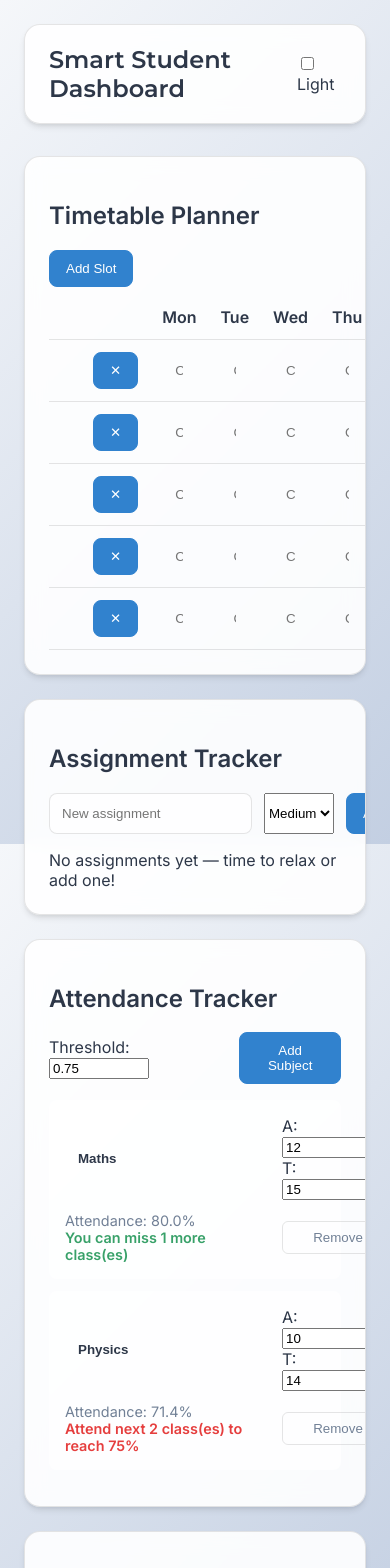
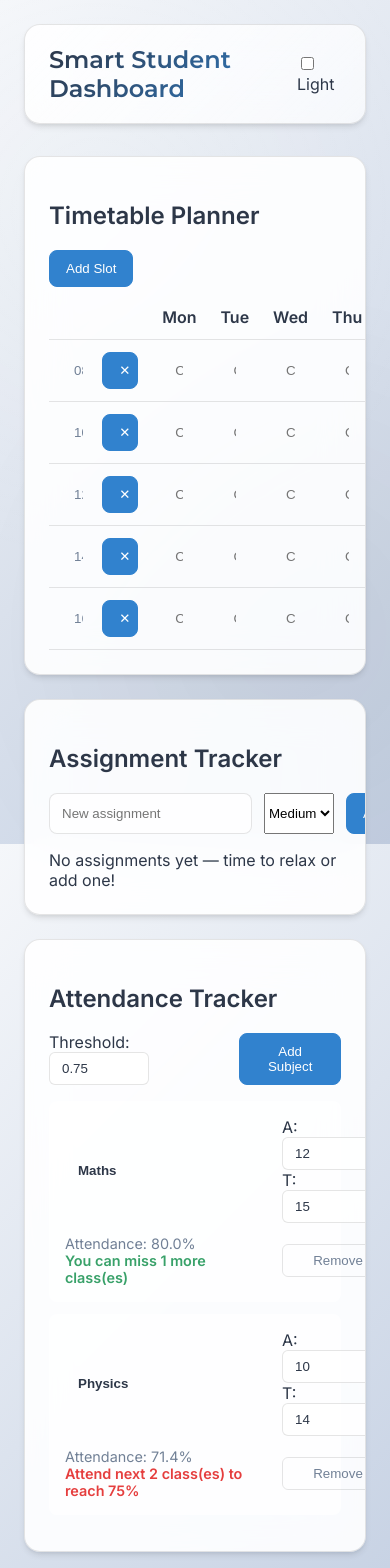
Before and after one commit to lochanbr/student-dashboard, a React (Vite) app: page / in a window 390 px wide. Shown: the top 1568 px of the page. Built offline with nearby package versions, Linux system fonts and the light colour scheme.

Commit message:
improve in css

```diff
--- a/src/styles.css
+++ b/src/styles.css
@@ -1,4 +1,34 @@
 @import url('https://fonts.googleapis.com/css2?family=Montserrat:wght@400;600;700&family=Inter:wght@400;500;600&display=swap');
+
+/* Keyframe animations */
+@keyframes fadeInUp {
+  from {
+    opacity: 0;
+    transform: translateY(20px);
+  }
+  to {
+    opacity: 1;
+    transform: translateY(0);
+  }
+}
+
+@keyframes pulse {
+  0%, 100% {
+    transform: scale(1);
+  }
+  50% {
+    transform: scale(1.05);
+  }
+}
+
+@keyframes shimmer {
+  0% {
+    background-position: -200% 0;
+  }
+  100% {
+    background-position: 200% 0;
+  }
+}
 
 /* Ensure all form controls are interactable and visible */
 input, select, textarea, button {
@@ -12,6 +42,8 @@ button { cursor: pointer; }
 :root {
   --bg: #ffffff;
   --bg-gradient: linear-gradient(135deg, #f5f7fa 0%, #c3cfe2 100%);
+  --bg-pattern: radial-gradient(circle at 25% 25%, rgba(255, 255, 255, 0.1) 0%, transparent 50%),
+                radial-gradient(circle at 75% 75%, rgba(0, 0, 0, 0.05) 0%, transparent 50%);
   --card: rgba(255, 255, 255, 0.9);
   --glass: rgba(255, 255, 255, 0.7);
   --text: #2d3748;
@@ -20,11 +52,16 @@ button { cursor: pointer; }
   --border: rgba(0, 0, 0, 0.1);
   --shadow: 0 4px 6px -1px rgba(0, 0, 0, 0.1), 0 2px 4px -1px rgba(0, 0, 0, 0.06);
   --hover-shadow: 0 10px 15px -3px rgba(0, 0, 0, 0.1), 0 4px 6px -2px rgba(0, 0, 0, 0.05);
+  --animation-duration: 0.3s;
+  --animation-timing: ease;
+  --entrance-delay: 0.1s;
 }
 
 :root.dark {
   --bg: #1a202c;
   --bg-gradient: linear-gradient(135deg, #2d3748 0%, #4a5568 100%);
+  --bg-pattern: radial-gradient(circle at 25% 25%, rgba(255, 255, 255, 0.03) 0%, transparent 50%),
+                radial-gradient(circle at 75% 75%, rgba(0, 0, 0, 0.1) 0%, transparent 50%);
   --card: rgba(255, 255, 255, 0.05);
   --glass: rgba(255, 255, 255, 0.08);
   --text: #f7fafc;
@@ -41,10 +78,23 @@ body{
   margin:0;
   font-family: 'Inter', sans-serif;
   background: var(--bg-gradient);
+  background-attachment: fixed;
   color: var(--text);
   padding:24px;
   min-height: 100vh;
-  transition: background 0.3s ease, color 0.3s ease;
+  transition: background var(--animation-duration) var(--animation-timing), color var(--animation-duration) var(--animation-timing);
+  position: relative;
+}
+body::before {
+  content: '';
+  position: fixed;
+  top: 0;
+  left: 0;
+  width: 100%;
+  height: 100%;
+  background: var(--bg-pattern);
+  pointer-events: none;
+  z-index: -1;
 }
 
 .app-header{
@@ -53,21 +103,27 @@ body{
   align-items:center;
   margin-bottom:32px;
   padding:20px 24px;
-  background: var(--card);
+  background: linear-gradient(135deg, var(--card) 0%, var(--glass) 100%);
   border-radius:16px;
   box-shadow: var(--shadow);
   border: 1px solid var(--border);
-  backdrop-filter: blur(10px) saturate(120%);
-  transition: box-shadow 0.3s ease;
+  backdrop-filter: blur(20px) saturate(150%);
+  transition: box-shadow var(--animation-duration) var(--animation-timing), transform var(--animation-duration) var(--animation-timing);
+  animation: fadeInUp var(--animation-duration) var(--animation-timing) forwards;
 }
 .app-header:hover {
   box-shadow: var(--hover-shadow);
+  transform: translateY(-2px);
 }
 .app-header h1{
   margin:0;
   font-size:1.5rem;
   font-family: 'Montserrat', sans-serif;
   font-weight: 600;
+  background: linear-gradient(135deg, var(--text) 0%, var(--accent) 100%);
+  -webkit-background-clip: text;
+  -webkit-text-fill-color: transparent;
+  background-clip: text;
 }
 
 .dashboard-grid{
@@ -79,29 +135,50 @@ body{
 .card{
   background: var(--card);
   border: 1px solid var(--border);
-  backdrop-filter: blur(10px) saturate(120%);
+  backdrop-filter: blur(20px) saturate(150%);
   border-radius:16px;
   padding:24px;
   overflow: hidden;
   display: flex;
   flex-direction: column;
   box-shadow: var(--shadow);
-  transition: box-shadow 0.3s ease, transform 0.3s ease;
+  transition: box-shadow var(--animation-duration) var(--animation-timing), transform var(--animation-duration) var(--animation-timing);
+  animation: fadeInUp var(--animation-duration) var(--animation-timing) calc(var(--entrance-delay) * var(--index, 0)) forwards;
+  opacity: 0;
 }
 .card:hover {
   box-shadow: var(--hover-shadow);
-  transform: translateY(-4px);
+  transform: translateY(-6px) scale(1.02);
 }
+.card:nth-child(1) { --index: 1; }
+.card:nth-child(2) { --index: 2; }
+.card:nth-child(3) { --index: 3; }
+.card:nth-child(4) { --index: 4; }
+.card:nth-child(5) { --index: 5; }
 
 .card.fullwidth{ grid-column: 1 / -1 }
 
 /* Responsive */
-@media (max-width: 1000px){ .dashboard-grid{ grid-template-columns: repeat(2,1fr) } }
-@media (max-width: 640px){ .dashboard-grid{ grid-template-columns: 1fr } }
+@media (max-width: 1000px){
+  .dashboard-grid{ grid-template-columns: repeat(2,1fr) }
+  .card:nth-child(odd) { --index: 1; }
+  .card:nth-child(even) { --index: 2; }
+}
+@media (max-width: 640px){
+  .dashboard-grid{ grid-template-columns: 1fr }
+  .card { --index: 1; }
+}
 
 /* Timetable */
 .timetable-table{ width:100%; border-collapse:collapse }
-.timetable-table th, .timetable-table td{ padding:12px; border-bottom:1px solid var(--border) }
+.timetable-table th, .timetable-table td{
+  padding:12px;
+  border-bottom:1px solid var(--border);
+  transition: background var(--animation-duration) var(--animation-timing);
+}
+.timetable-table tr:hover {
+  background: var(--glass);
+}
 .timetable-table input{
   width: 100%;
   background: transparent;
@@ -110,11 +187,12 @@ body{
   outline: none;
   padding: 8px 12px;
   border-radius: 8px;
-  transition: border-color 0.3s ease, background 0.3s ease;
+  transition: border-color var(--animation-duration) var(--animation-timing), background var(--animation-duration) var(--animation-timing), box-shadow var(--animation-duration) var(--animation-timing);
 }
 .timetable-table input:focus {
   border-color: var(--accent);
   background: var(--glass);
+  box-shadow: 0 0 0 3px rgba(49, 140, 206, 0.1);
 }
 .slot-label {
   width: 140px;
@@ -135,11 +213,12 @@ body{
   border:1px solid var(--border);
   background: var(--glass);
   color: inherit;
-  transition: border-color 0.3s ease, background 0.3s ease;
+  transition: border-color var(--animation-duration) var(--animation-timing), background var(--animation-duration) var(--animation-timing), box-shadow var(--animation-duration) var(--animation-timing);
 }
 .assign-root input[type="text"]:focus, .add-row input:focus {
   border-color: var(--accent);
   background: var(--card);
+  box-shadow: 0 0 0 3px rgba(49, 140, 206, 0.1);
 }
 .assign-list{ list-style:none; padding:0; margin:0 }
 .assign-item{
@@ -150,17 +229,29 @@ body{
   border-radius:8px;
   margin-bottom:12px;
   background: var(--glass);
-  transition: background 0.3s ease;
+  transition: background var(--animation-duration) var(--animation-timing), transform var(--animation-duration) var(--animation-timing);
+  cursor: pointer;
 }
 .assign-item:hover {
   background: var(--card);
+  transform: translateX(4px);
 }
-.assign-item.done{ opacity:0.6; text-decoration:line-through }
+.assign-item.done{
+  opacity:0.6;
+  text-decoration:line-through;
+  background: linear-gradient(90deg, transparent 0%, rgba(56, 161, 105, 0.1) 50%, transparent 100%);
+  background-size: 200% 100%;
+  animation: shimmer 2s infinite;
+}
 .assign-item .prio{
   font-size:0.85rem;
   padding:6px 12px;
-  border-radius:6px;
+  border-radius:20px;
   font-weight: 500;
+  transition: transform var(--animation-duration) var(--animation-timing);
+}
+.assign-item .prio:hover {
+  transform: scale(1.1);
 }
 .assign-item.high .prio{ background:#e53e3e; color:#ffffff }
 .assign-item.medium .prio{ background:#dd6b20; color:#ffffff }
@@ -177,26 +268,36 @@ body{
   border-radius:8px;
   margin-bottom:12px;
   background:var(--glass);
-  transition: background 0.3s ease;
+  transition: background var(--animation-duration) var(--animation-timing), transform var(--animation-duration) var(--animation-timing);
 }
 .attendance-item:hover {
   background: var(--card);
+  transform: translateX(4px);
 }
 .attendance-item .counts label{ margin-right:12px }
 .attendance-item .meta{ font-size:0.9rem; color:var(--muted) }
-.attendance-item .ok{ color:#38a169; font-weight: 600 }
-.attendance-item .warn{ color:#e53e3e; font-weight: 600 }
+.attendance-item .ok{
+  color:#38a169;
+  font-weight: 600;
+  animation: pulse 2s infinite;
+}
+.attendance-item .warn{
+  color:#e53e3e;
+  font-weight: 600;
+  animation: pulse 2s infinite;
+}
 .attendance-item .remove{
   background:transparent;
   border:1px solid var(--border);
   color:var(--muted);
   padding:8px 12px;
   border-radius:6px;
-  transition: background 0.3s ease, color 0.3s ease;
+  transition: background var(--animation-duration) var(--animation-timing), color var(--animation-duration) var(--animation-timing), transform var(--animation-duration) var(--animation-timing);
 }
 .attendance-item .remove:hover {
   background: var(--accent);
   color: white;
+  transform: scale(1.05);
 }
 .subj-name{
   font-weight:600;
@@ -205,10 +306,11 @@ body{
   color:inherit;
   padding:8px 12px;
   border-radius:6px;
-  transition: border-color 0.3s ease;
+  transition: border-color var(--animation-duration) var(--animation-timing), box-shadow var(--animation-duration) var(--animation-timing);
 }
 .subj-name:focus {
   border-color: var(--accent);
+  box-shadow: 0 0 0 3px rgba(49, 140, 206, 0.1);
 }
 
 /* Exams */
@@ -223,13 +325,18 @@ body{
   border-radius:8px;
   background:var(--glass);
   margin-bottom:12px;
-  transition: background 0.3s ease;
+  transition: background var(--animation-duration) var(--animation-timing), transform var(--animation-duration) var(--animation-timing);
 }
 .exam-item:hover {
   background: var(--card);
+  transform: translateX(4px);
 }
 .exam-item .when{ color:var(--muted); font-size:0.9rem }
-.passed{ color:#a0aec0 }
+.passed{
+  color:#a0aec0;
+  text-decoration: line-through;
+  opacity: 0.7;
+}
 
 /* Notes */
 .notes-root{ display:flex; gap:16px }
@@ -241,11 +348,13 @@ body{
   background:var(--glass);
   border:1px solid var(--border);
   color:inherit;
-  transition: border-color 0.3s ease, background 0.3s ease;
+  transition: border-color var(--animation-duration) var(--animation-timing), background var(--animation-duration) var(--animation-timing), box-shadow var(--animation-duration) var(--animation-timing);
+  resize: vertical;
 }
 .notes-root textarea:focus {
   border-color: var(--accent);
   background: var(--card);
+  box-shadow: 0 0 0 3px rgba(49, 140, 206, 0.1);
 }
 .notes-root .preview{
   flex:1;
@@ -254,9 +363,18 @@ body{
   border-radius:8px;
   background:var(--glass);
   border:1px solid var(--border);
+  word-wrap: break-word;
+  overflow-wrap: break-word;
 }
 
-.app-footer{ margin-top:24px; color:var(--muted); font-size:0.9rem; text-align: center }
+.app-footer{
+  margin-top:24px;
+  color:var(--muted);
+  font-size:0.9rem;
+  text-align: center;
+  animation: fadeInUp var(--animation-duration) var(--animation-timing) 1s forwards;
+  opacity: 0;
+}
 
 /* small niceties */
 button{
@@ -266,13 +384,60 @@ button{
   padding:10px 16px;
   border-radius:8px;
   font-weight: 500;
-  transition: background 0.3s ease, transform 0.2s ease;
+  transition: background var(--animation-duration) var(--animation-timing), transform 0.2s var(--animation-timing), box-shadow var(--animation-duration) var(--animation-timing);
+  position: relative;
+  overflow: hidden;
+}
+button::before {
+  content: '';
+  position: absolute;
+  top: 0;
+  left: -100%;
+  width: 100%;
+  height: 100%;
+  background: linear-gradient(90deg, transparent, rgba(255, 255, 255, 0.2), transparent);
+  transition: left 0.5s;
+}
+button:hover::before {
+  left: 100%;
 }
 button:hover {
   background: var(--accent);
   transform: translateY(-2px);
+  box-shadow: 0 4px 8px rgba(49, 140, 206, 0.3);
 }
 button:active {
   transform: translateY(0);
+  box-shadow: 0 2px 4px rgba(49, 140, 206, 0.2);
 }
-input[type=number]{ width:100px }
+input[type=number]{
+  width:100px;
+  padding:8px 12px;
+  border-radius:6px;
+  border:1px solid var(--border);
+  background: var(--glass);
+  color: inherit;
+  transition: border-color var(--animation-duration) var(--animation-timing);
+}
+input[type=number]:focus {
+  border-color: var(--accent);
+  box-shadow: 0 0 0 3px rgba(49, 140, 206, 0.1);
+}
+
+/* Accessibility improvements */
+@media (prefers-reduced-motion: reduce) {
+  *, *::before, *::after {
+    animation-duration: 0.01ms !important;
+    animation-iteration-count: 1 !important;
+    transition-duration: 0.01ms !important;
+  }
+}
+
+/* Focus visible for better accessibility */
+input:focus-visible,
+textarea:focus-visible,
+button:focus-visible,
+.subj-name:focus-visible {
+  outline: 2px solid var(--accent);
+  outline-offset: 2px;
+}
```
